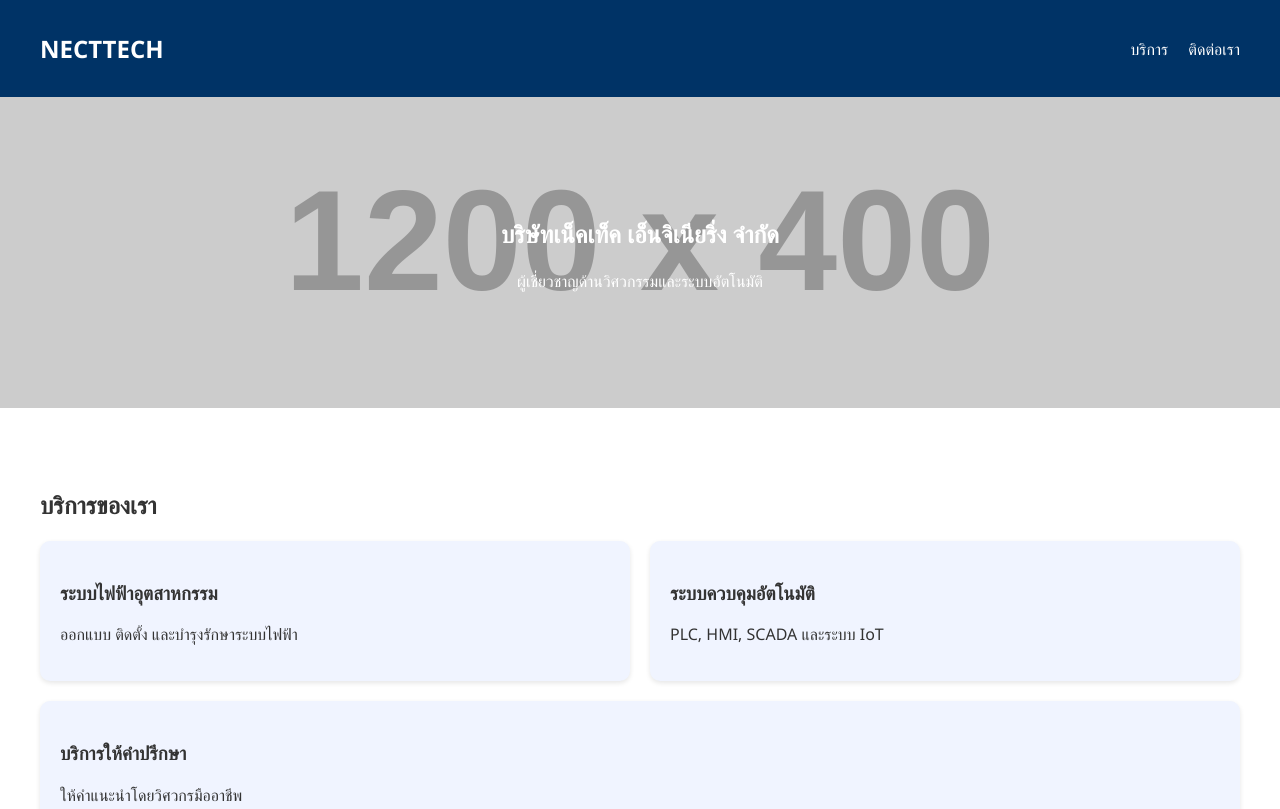
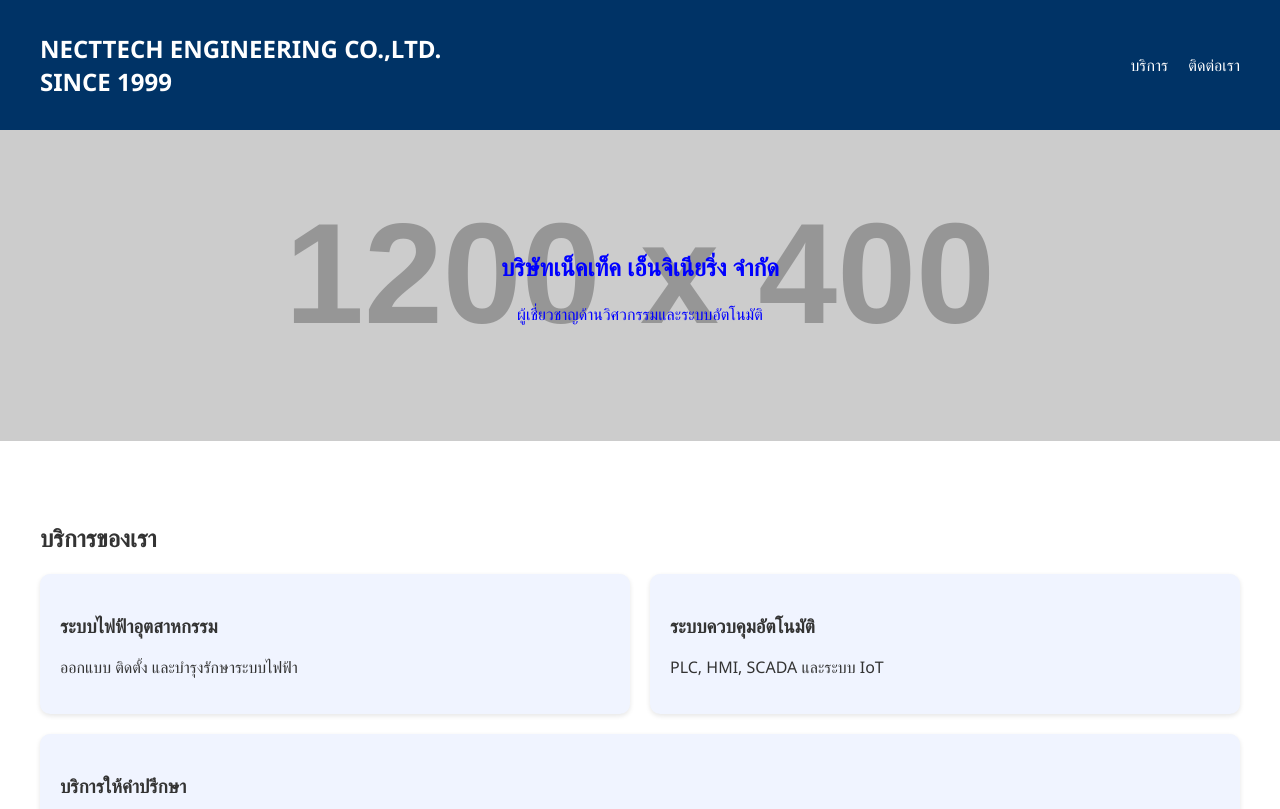
Before and after one commit to mycompany43/Necttech-Engineering-Co.-Ltd., a plain HTML site: page index.html in a window 1280 px wide. Shown: the top 809 px of the page. Drawn offline with Linux system fonts and the light colour scheme; placeholder pictures from the web are drawn by us.

Commit message:
Add files via upload

```diff
--- a/index.html
+++ b/index.html
@@ -10,7 +10,7 @@
 <body>
   <header>
     <div class="container nav-bar">
-      <h1 class="logo">NECTTECH</h1>
+      <h1 class="logo">NECTTECH ENGINEERING CO.,LTD.<br>SINCE 1999</h1>
       <nav>
         <a href="#services">บริการ</a>
         <a href="#contact">ติดต่อเรา</a>
@@ -20,8 +20,8 @@
 
   <section class="hero">
     <div class="slide">
-      <h2>บริษัทเน็คเท็ค เอ็นจิเนียริ่ง จำกัด</h2>
-      <p>ผู้เชี่ยวชาญด้านวิศวกรรมและระบบอัตโนมัติ</p>
+      <h2 style="color: blue;">บริษัทเน็คเท็ค เอ็นจิเนียริ่ง จำกัด</h2>
+      <p style="color: blue;">ผู้เชี่ยวชาญด้านวิศวกรรมและระบบอัตโนมัติ</p>
     </div>
   </section>
 
```
